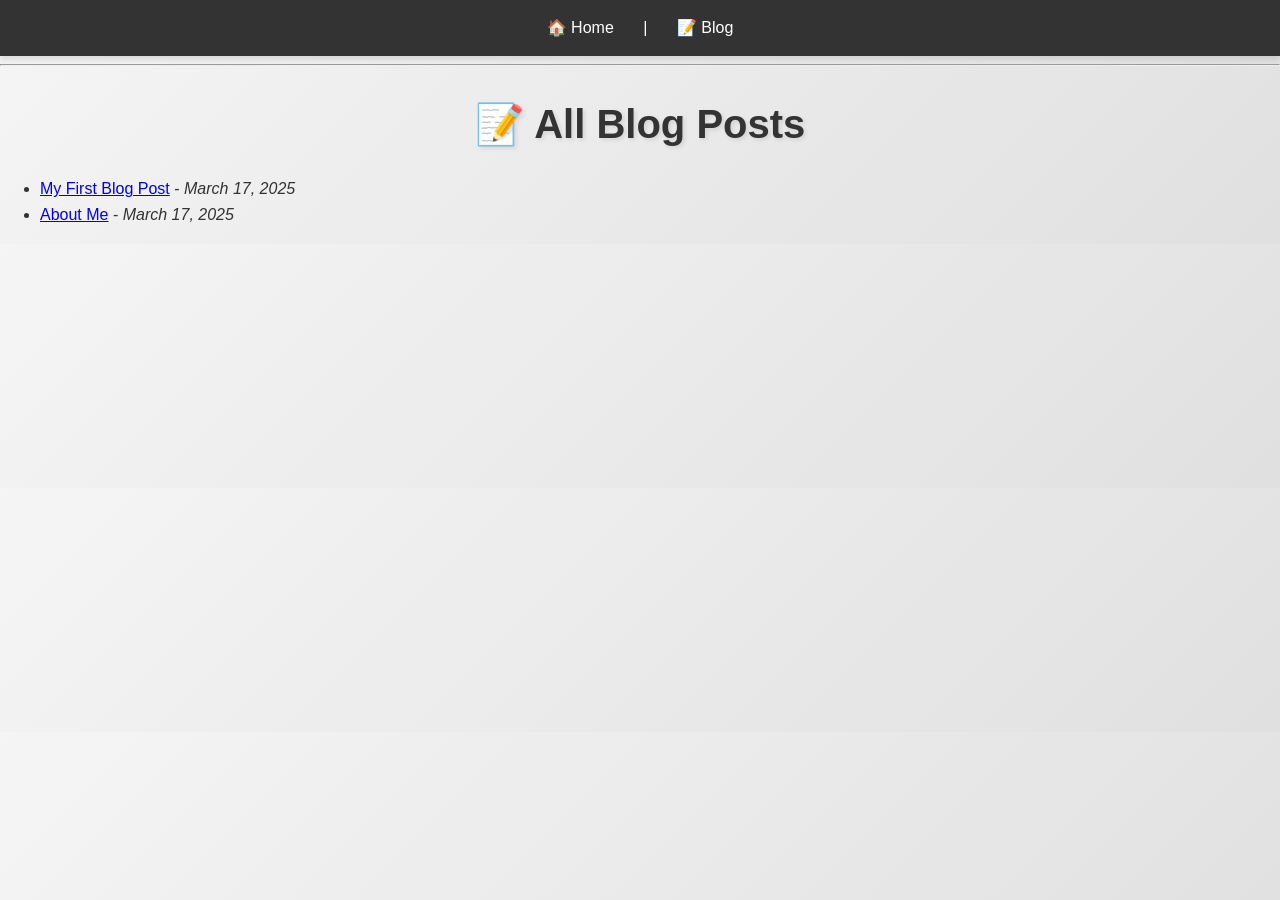
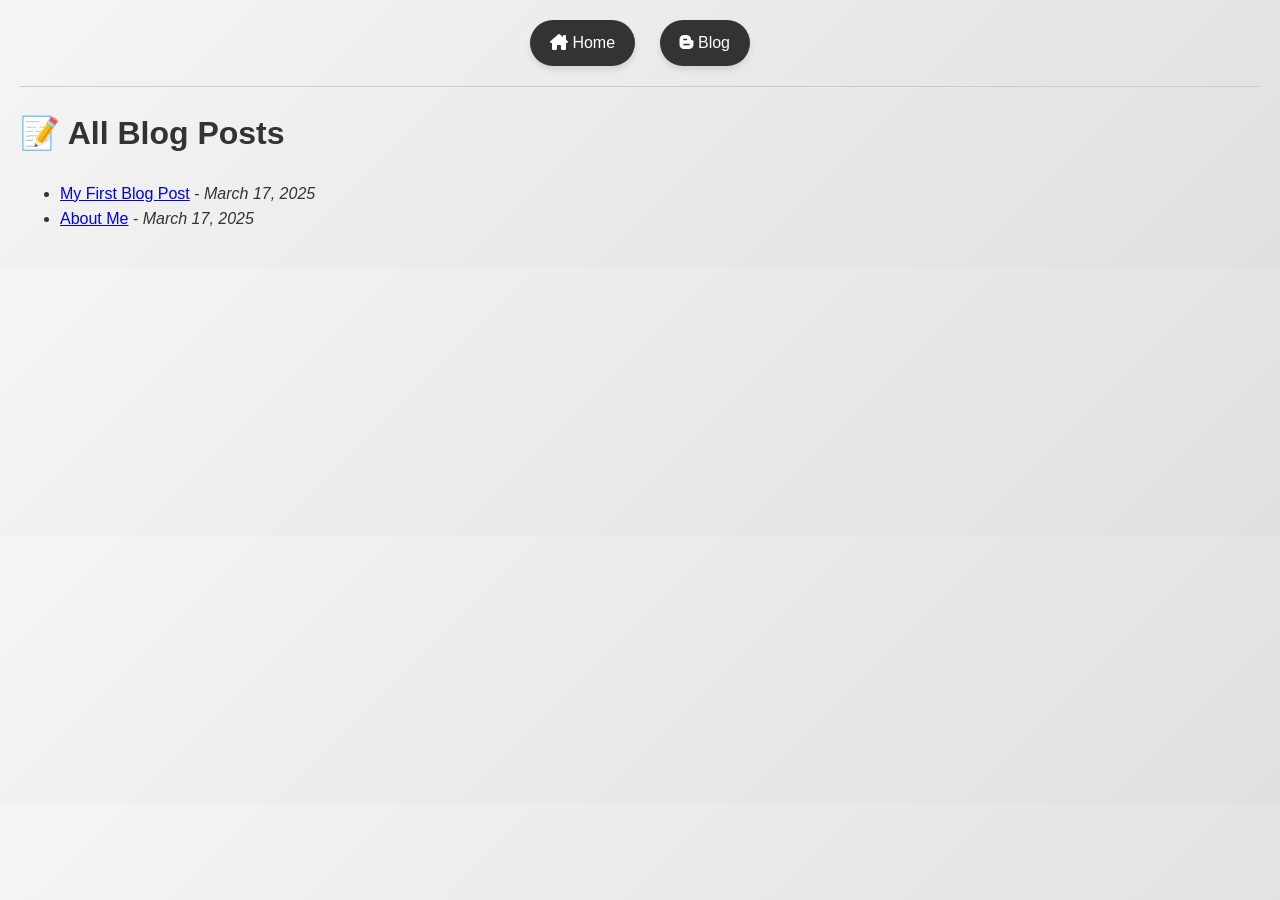
Before and after one commit to foysal1627/foysal1627.github.io, a Jekyll site: the page built from blog.html, in a window 1280 px wide. Built offline with Jekyll 4.4.1, drawn with Linux system fonts in a browser that asks for light colours.

Commit message:
default.html

```diff
--- a/_layouts/default.html
+++ b/_layouts/default.html
@@ -1,13 +1,70 @@
 <!DOCTYPE html>
-<html>
+<html lang="en">
 <head>
+    <meta charset="UTF-8">
+    <link rel="stylesheet" href="https://cdnjs.cloudflare.com/ajax/libs/font-awesome/6.5.1/css/all.min.css">
+    <meta name="viewport" content="width=device-width, initial-scale=1.0">
     <title>{{ page.title }}</title>
-    <meta name="viewport" content="width=device-width, initial-scale=1">
-    <link rel="stylesheet" href="/assets/css/style.css">
+    <style>
+        /* Base Styles */
+        body {
+            font-family: 'Arial', sans-serif;
+            margin: 0;
+            padding: 20px;
+            background: linear-gradient(135deg, #f5f5f5, #e0e0e0);
+            color: #333;
+            line-height: 1.6;
+        }
+
+        /* Navigation Bar */
+        nav {
+            text-align: center;
+            margin-bottom: 20px;
+        }
+
+        nav a {
+            display: inline-block;
+            margin: 0 10px;
+            padding: 10px 20px;
+            font-size: 16px;
+            color: #fff;
+            background-color: #333;
+            text-decoration: none;
+            border-radius: 25px;
+            transition: background-color 0.3s ease, transform 0.3s ease, box-shadow 0.3s ease;
+            box-shadow: 0 4px 6px rgba(0, 0, 0, 0.1);
+        }
+
+        nav a:hover {
+            background-color: #555;
+            transform: translateY(-3px);
+            box-shadow: 0 6px 12px rgba(0, 0, 0, 0.2);
+        }
+
+        /* Horizontal Line */
+        hr {
+            border: 0;
+            height: 1px;
+            background: #ccc;
+            margin: 20px 0;
+        }
+
+        /* Responsive Design */
+        @media (max-width: 768px) {
+            nav a {
+                display: block;
+                margin: 10px auto;
+                width: 80%;
+                text-align: center;
+            }
+        }
+    </style>
 </head>
 <body>
+    <!-- Navigation Bar -->
     <nav>
-        <a href="/">🏠 Home</a> | <a href="/blog.html">📝 Blog</a>
+        <a href="/"><i class="fa-solid fa-house-chimney"></i> Home</a>
+        <a href="/blog.html"><i class="fa-brands fa-blogger-b"></i> Blog</a>
     </nav>
     <hr>
     {{ content }}
```
